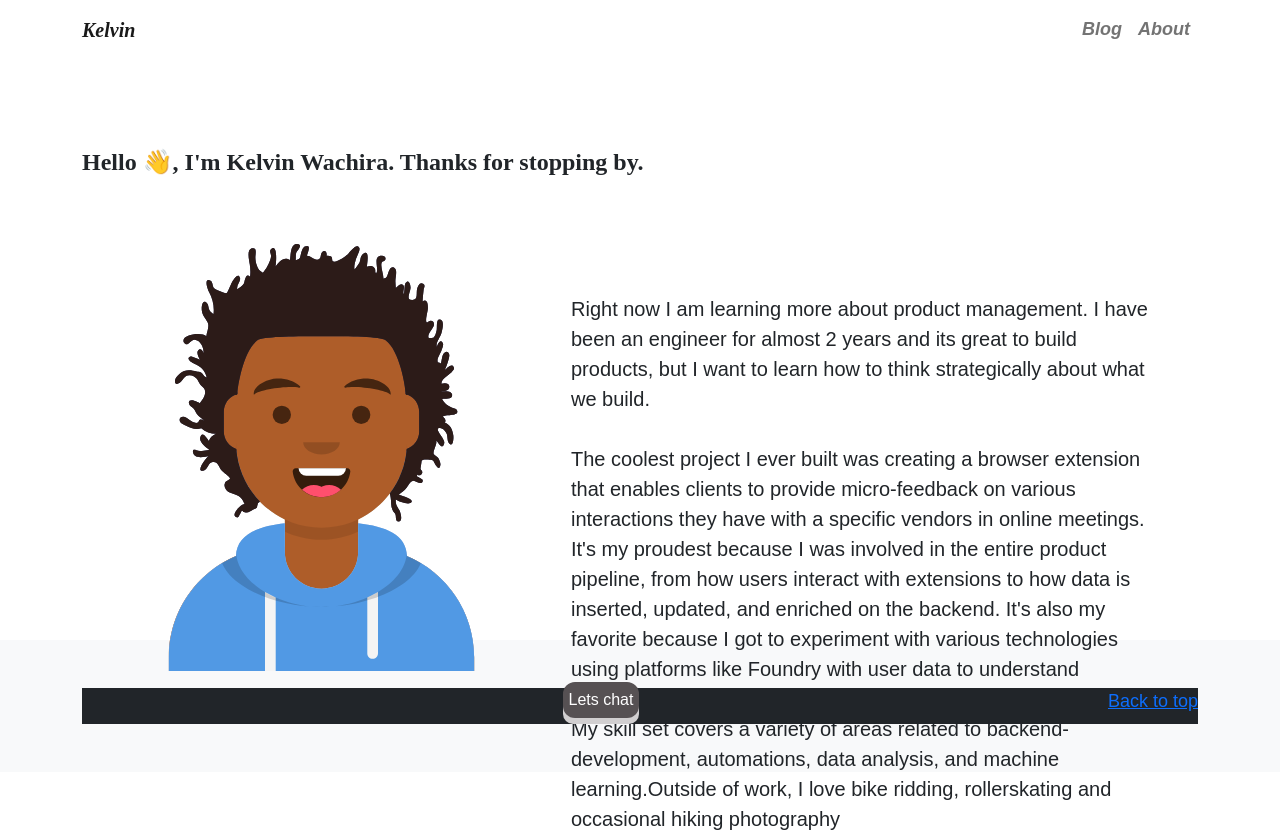
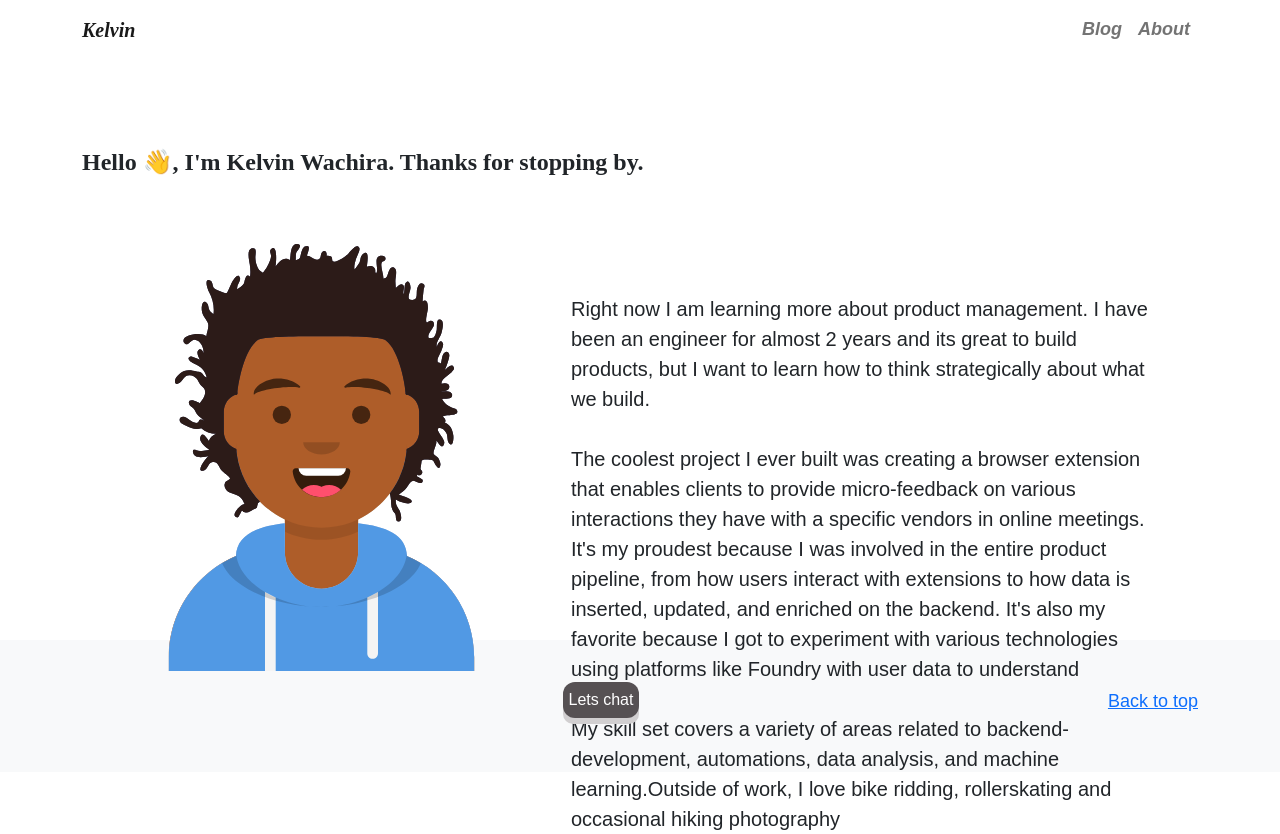
Before and after one commit to K-wachira/Portfolio, a React (Create React App) app: page /About in a window 1280 px wide. Built offline with nearby package versions, Linux system fonts and the light colour scheme; a web font is replaced by a local one.

Commit message:
Footer cleanup

```diff
--- a/src/Components/Shared/Footer.jsx
+++ b/src/Components/Shared/Footer.jsx
@@ -2,10 +2,10 @@ function MyFooter() {
   return (
     <footer class="text-muted py-5 bg-light text-center">
       <div class="container">
-        <p class="float-end mb-1">
+        <p class="float-end">
           <a href="#">Back to top</a>
         </p>
-        <div className="container bg-dark h-100 text-center">
+        <div className="container text-center">
           <button className="pushable">
             <a href="mailto:abkelvinwachira@gmail.com" className="front">
               Lets chat
```
